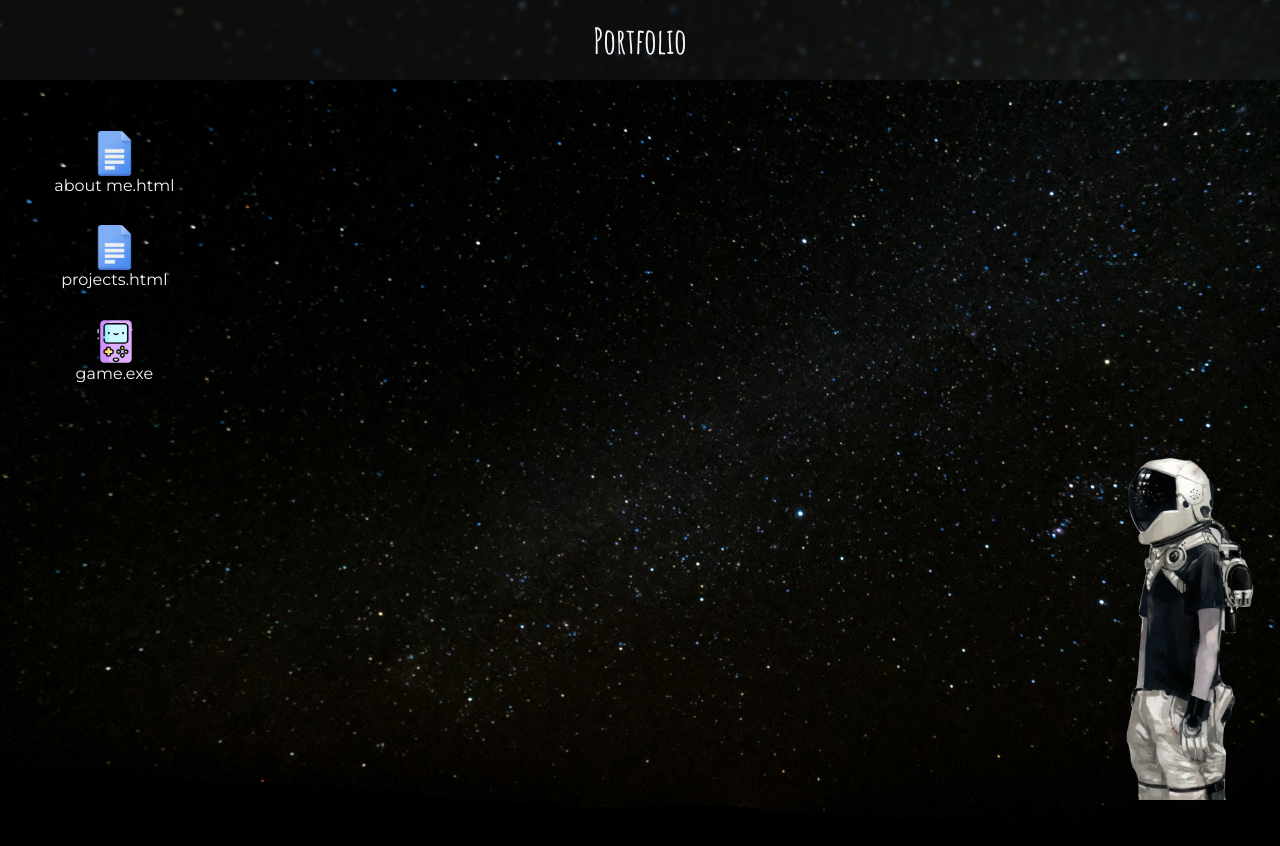
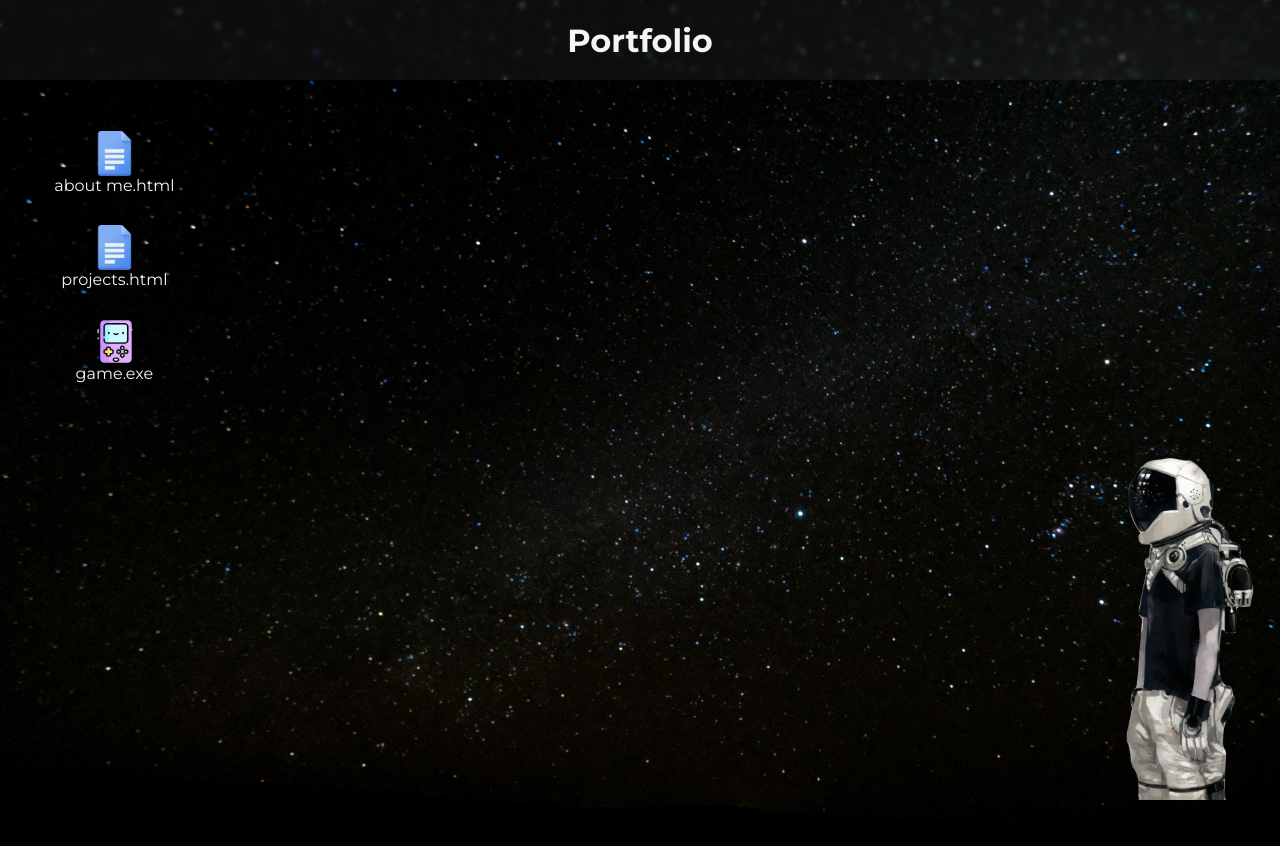
Before and after one commit to kubaprogramista/portfolio, a plain HTML site: page index.html in a window 1280 px wide. Drawn offline with Linux system fonts and the light colour scheme.

Commit message:
Update style.css

```diff
--- a/style.css
+++ b/style.css
@@ -1,4 +1,3 @@
-@import url("https://fonts.googleapis.com/css2?family=Amatic+SC:wght@400;700&display=swap");
 @import url("https://fonts.googleapis.com/css2?family=Montserrat:ital,wght@0,300;0,400;0,500;0,600;0,700;0,800;0,900;1,400&display=swap");
 /*
 SCROLLBAR
@@ -83,9 +82,8 @@ header {
 }
 
 .header-title {
-  font-family: "Amatic SC", cursive;
   width: 100vw;
-  font-size: 2.2rem;
+  font-size: 2rem;
   text-align: center;
   cursor: default;
   user-select: none;
```
